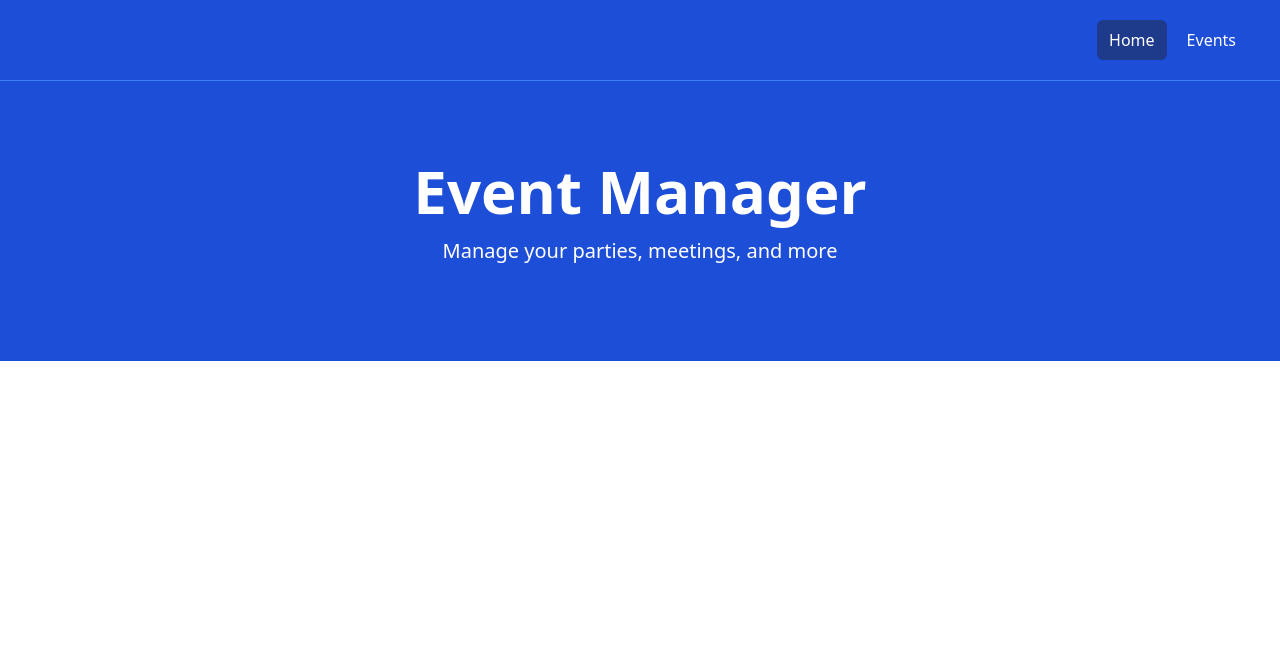
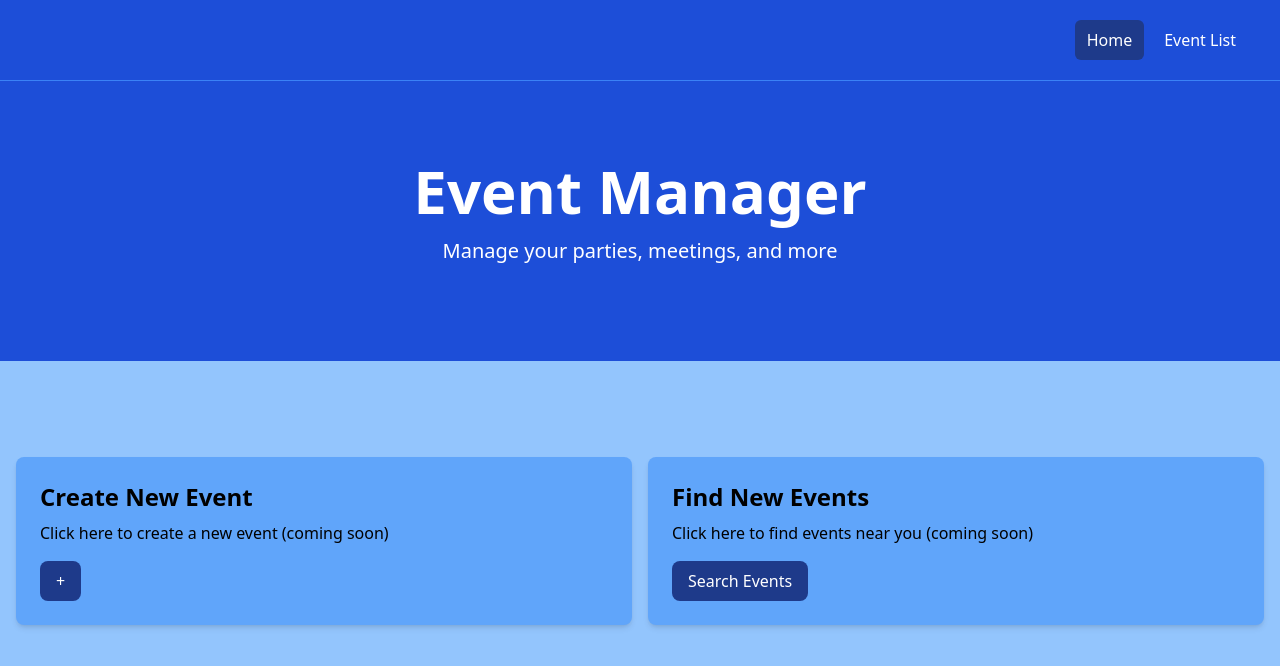
Before and after one commit to emilebilodeau/event-manager, a Vue app in the folder frontend/: page / in a window 1280 px wide. Shown: the top 666 px of the page. Built offline with nearby package versions, Linux system fonts and the light colour scheme.

Commit message:
finished the basics of the home page display

```diff
--- a/frontend/src/components/Banner.vue
+++ b/frontend/src/components/Banner.vue
@@ -9,7 +9,7 @@ defineProps({
 </script>
 
 <template>
-  <section class="bg-blue-700 py-20 mb-4">
+  <section class="bg-blue-700 py-20">
     <div
       class="max-w-7xl mx-auto px-4 sm:px-6 lg:px-8 flex flex-col items-center"
     >
--- /dev/null
+++ b/frontend/src/components/HomeMain.vue
@@ -0,0 +1,36 @@
+<script setup lange="ts"></script>
+
+<template>
+  <section class="bg-blue-300 py-20 min-h-svh">
+    <div class="container-xl lg:container lg:max-w-7xl m-auto">
+      <div class="grid grid-cols-1 md:grid-cols-2 gap-4 p-4 rounded-lg">
+        <!-- card 1 -->
+        <div class="p-6 rounded-lg shadow-md bg-blue-400">
+          <h2 class="text-2xl font-bold">Create New Event</h2>
+          <p class="mt-2 mb-4">
+            Click here to create a new event (coming soon)
+          </p>
+          <RouterLink
+            to="/soon"
+            class="inline-block bg-blue-900 text-white rounded-lg px-4 py-2 hover:bg-gray-900"
+          >
+            +
+          </RouterLink>
+        </div>
+        <!-- end card 1 -->
+        <div class="p-6 rounded-lg shadow-md bg-blue-400">
+          <h2 class="text-2xl font-bold">Find New Events</h2>
+          <p class="mt-2 mb-4">
+            Click here to find events near you (coming soon)
+          </p>
+          <RouterLink
+            to="/soon"
+            class="inline-block bg-blue-900 text-white rounded-lg px-4 py-2 hover:bg-gray-900"
+          >
+            Search Events
+          </RouterLink>
+        </div>
+      </div>
+    </div>
+  </section>
+</template>
--- a/frontend/src/components/NavBar.vue
+++ b/frontend/src/components/NavBar.vue
@@ -25,7 +25,7 @@ const isActiveLink = (routePath: string) => {
               isActiveLink('/events') ? 'bg-blue-900' : '',
               'link-element',
             ]"
-            >Events</RouterLink
+            >Event List</RouterLink
           >
         </div>
       </div>
@@ -33,7 +33,7 @@ const isActiveLink = (routePath: string) => {
   </header>
 </template>
 
-<style lang="css">
+<style>
 .link-element {
   @apply hover:bg-gray-900 text-white px-3 py-2 rounded-md;
 }
--- a/frontend/src/router/index.ts
+++ b/frontend/src/router/index.ts
@@ -1,6 +1,7 @@
 import { createRouter, createWebHistory } from "vue-router";
 import HomeView from "@/views/HomeView.vue";
 import EventList from "@/views/EventListView.vue";
+import TempView from "@/views/TempView.vue";
 
 const router = createRouter({
   history: createWebHistory(import.meta.env.BASE_URL),
@@ -15,6 +16,12 @@ const router = createRouter({
       name: "events",
       component: EventList,
     },
+    // NOTE: temporary routing, replace with real component
+    {
+      path: "/soon",
+      name: "soon",
+      component: TempView,
+    },
   ],
 });
 
--- a/frontend/src/views/HomeView.vue
+++ b/frontend/src/views/HomeView.vue
@@ -1,5 +1,6 @@
 <script setup lang="ts">
 import Banner from "@/components/Banner.vue";
+import HomeMain from "@/components/HomeMain.vue";
 </script>
 
 <template>
@@ -8,6 +9,6 @@ import Banner from "@/components/Banner.vue";
       title="Event Manager"
       subtitle="Manage your parties, meetings, and more"
     />
-    <!-- add more components here -->
+    <HomeMain />
   </main>
 </template>
--- /dev/null
+++ b/frontend/src/views/TempView.vue
@@ -0,0 +1,9 @@
+<script setup lang="ts"></script>
+
+<template>
+  <main>
+    <section>
+      <h1 class="text-2xl">Coming soon...</h1>
+    </section>
+  </main>
+</template>
```
